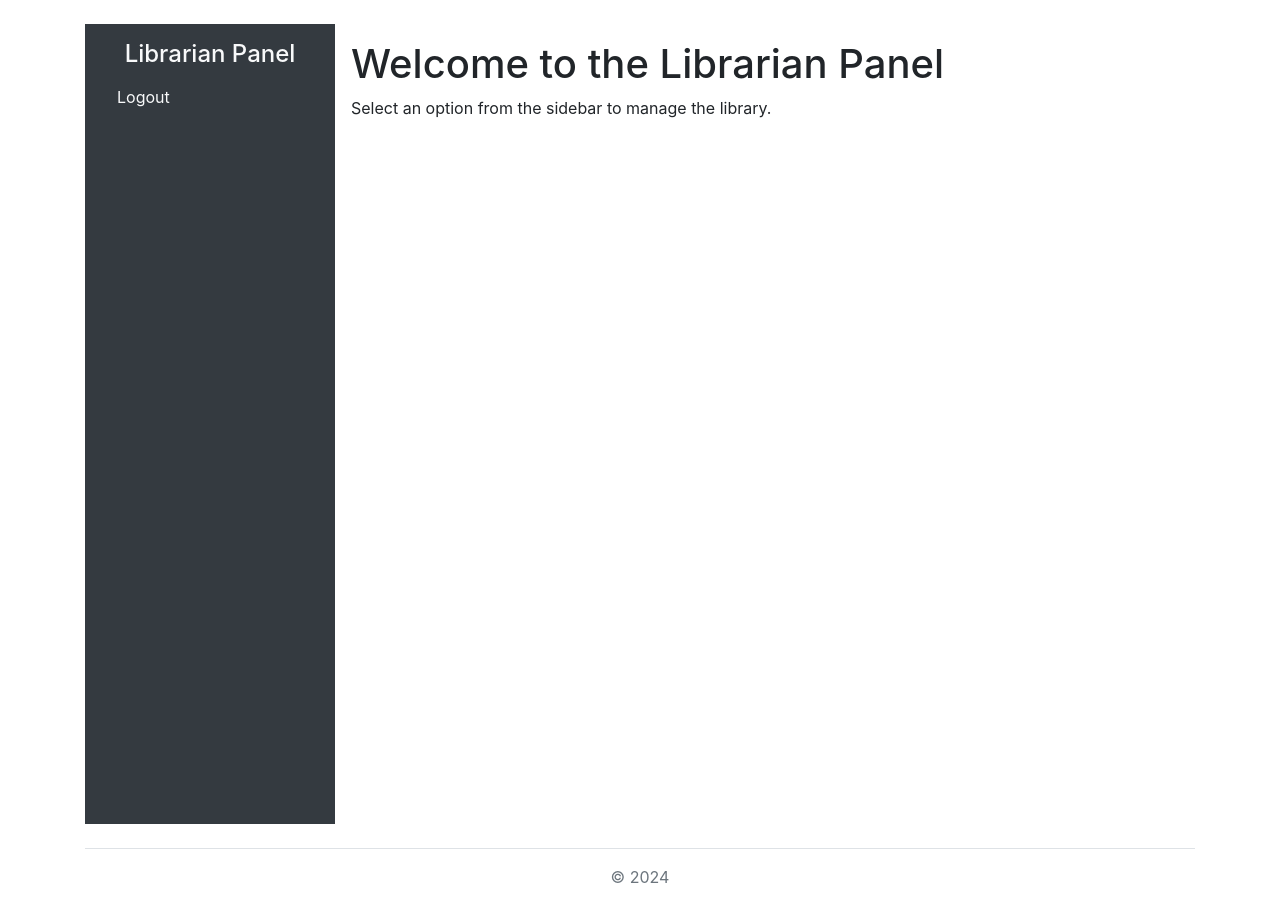
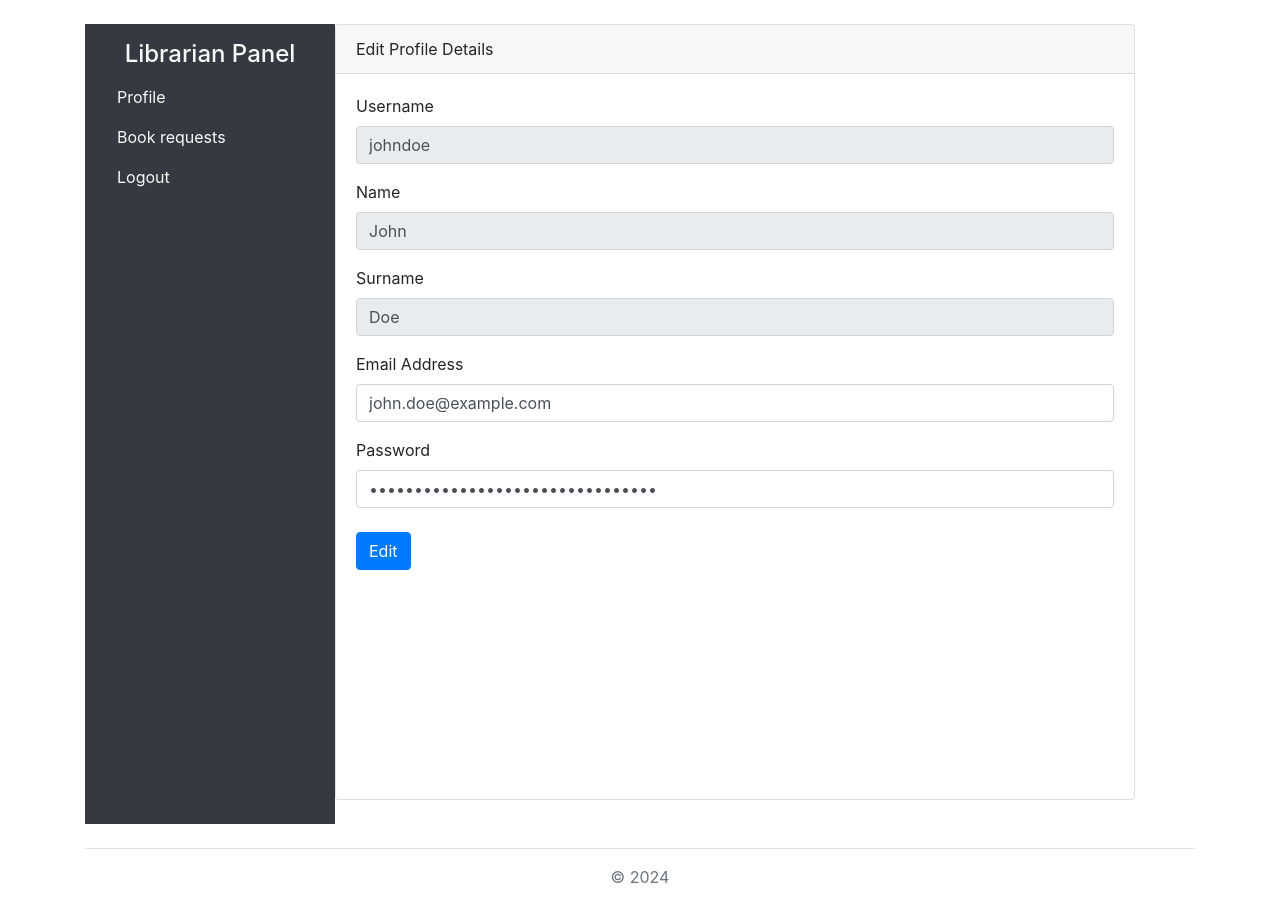
Before and after one commit to RegiLoshi/Library-Web, a PHP site: page /librarianProfile.php in a window 1280 px wide. Shown: the part 65-978 px from the top of the page. Run offline with PHP 8.4, Linux system fonts and the light colour scheme; a user stored in the database is signed in; data comes from the database, SQL or seed files in the repository; some libraries are stand-ins or nearby versions.

Commit message:
libprofile finaldb
UPDATED DB and librarian profile fixed nga alvini

```diff
--- a/php/category.php
+++ b/php/category.php
@@ -31,7 +31,7 @@ if (isset($_POST['delete_button'])) {
 if (isset($_POST['add_button'])) {
     $category = $_POST['category'];
     $quantity = $_POST['quantity'];
-    $query = "INSERT INTO bookcategory (name, Quantity) VALUES (:category, :quantity)";
+    $query = "INSERT INTO bookcategory (Category, Quantity) VALUES (:category, :quantity)";
     $statement = $conn->prepare($query);
     if ($statement->execute([':category' => $category, ':quantity' => $quantity])) {
         $message = 'Category added successfully.';
@@ -47,7 +47,7 @@ if (isset($_POST['add_button'])) {
 
 $query = "
     SELECT * FROM bookcategory
-    ORDER BY name ASC
+    ORDER BY Category ASC
     ";
 
 $statement = $conn->prepare($query);
@@ -103,7 +103,7 @@ $statement->execute();
                         foreach ($statement->fetchAll() as $row) {
                             echo '
                             <tr>
-                                <td>' . $row["name"] . '</td>
+                                <td>' . $row["Category"] . '</td>
                                 <td>' . $row["Quantity"] . '</td>
                                 <td>
                                     <form method="POST" action="">
--- a/php/librarianProfile.php
+++ b/php/librarianProfile.php
@@ -1,6 +1,6 @@
 <?php
-include 'header.php';
-include 'CheckAdminLogin.php';
+require_once('header.php');
+require_once('dbConnection.php');
 session_start();
 
 if(!isset($_SESSION['librarian_id'])){
@@ -8,18 +8,141 @@ if(!isset($_SESSION['librarian_id'])){
     exit();
 }
 
-//TO be edited
+$username = $_SESSION['librarian_id'];
+
+$query = "
+SELECT * FROM user
+WHERE username = '" . $username . "'
+";
+
+$result = $conn->query($query);
+
+$message = '';
+
+$error = '';
+
+if (isset($_POST['edit_librarian'])) {
+    $formdata = array();
+
+    if (empty($_POST['librarian_email'])) {
+        $error .= '<li>Email Address is required</li>';
+    } else {
+        if (!filter_var($_POST["librarian_email"], FILTER_VALIDATE_EMAIL)) {
+            $error .= '<li>Invalid Email Address</li>';
+        } else {
+            $formdata['librarian_email'] = $_POST['librarian_email'];
+        }
+    }
+
+    if (empty($_POST['librarian_password'])) {
+        $error .= '<li>Password is required</li>';
+    } else {
+        foreach ($result as $row) {
+            if ($_POST['librarian_password'] == $row['password']) {
+                $formdata['librarian_password'] = $_POST['librarian_password'];
+            } else {
+                $salt = 'WebDevLibrary12345$()';
+                $salted = $_POST['librarian_password'] . $salt;
+                $formdata['librarian_password'] = md5($salted);
+            }
+        }
+    }
+
+    if ($error == '') {
+        $librarian_username = $_SESSION['librarian_id'];
+
+        $data = array(
+            ':librarian_email' => $formdata['librarian_email'],
+            ':librarian_password' => $formdata['librarian_password'],
+            ':librarian_username' => $librarian_username
+        );
+
+        $query = "
+            UPDATE user
+            SET email = :librarian_email,
+            password = :librarian_password
+            WHERE username = :librarian_username
+        ";
+
+        $statement = $conn->prepare($query);
+
+        $statement->execute($data);
+
+        $message = 'Librarian Data Edited';
+
+        $query = "
+            SELECT * FROM user
+            WHERE username = '" . $_SESSION["librarian_id"] . "'
+        ";
+        $result = $conn->query($query);
+    }
+}
 ?>
-
-<div class="d-flex" id="navbar">
+<div class="d-flex">
     <nav class="nav flex-column bg-dark vh-100 p-3" style="width: 250px;">
         <h4 class="text-center text-light">Librarian Panel</h4>
+        <a class="nav-link text-light active" href="librarianProfile.php">Profile</a>
+        <a class="nav-link text-light" href="manageBookRequests.php">Book requests</a>
         <a class="nav-link text-light" href="logout.php">Logout</a>
     </nav>
 
-    <div class="flex-grow-1 p-3">
-        <h1>Welcome to the Librarian Panel</h1>
-        <p>Select an option from the sidebar to manage the library.</p>
+    <div class="card mb-4" style="width: 800px;">
+        <div class="card-header">
+            <i class="fas fa-user-edit"></i> Edit Profile Details
+        </div>
+        <div class="card-body">
+            <?php
+
+            if ($error != '') {
+                echo '<div class="alert alert-danger alert-dismissible fade show d-flex" role="alert"><ul class="list-unstyled">' . $error . '</ul></div>';
+            }
+
+            if ($message != '') {
+                echo '<div class="alert alert-success alert-dismissible fade show" role="alert">' . $message . '</div>';
+            }
+
+            ?>
+
+            <?php
+            foreach ($result as $row) {
+                ?>
+                <div class="mb-3">
+                        <label class="form-label">Username</label>
+                        <input type="text" name="librarian_username" id="librarian_username" class="form-control"
+                            value="<?php echo $row['username']; ?>" readonly />
+                </div>
+                <div class="mb-3">
+                        <label class="form-label">Name</label>
+                        <input type="text" name="librarian_name" id="librarian_name" class="form-control"
+                            value="<?php echo $row['firstName']; ?>" readonly />
+                </div>
+                <div class="mb-3">
+                        <label class="form-label">Surname</label>
+                        <input type="text" name="librarian_surname" id="librarian_surname" class="form-control"
+                            value="<?php echo $row['lastName']; ?>" readonly />
+                </div>
+                <form method="post">
+                    <div class="mb-3">
+                        <label class="form-label">Email Address</label>
+                        <input type="text" name="librarian_email" id="librarian_email" class="form-control"
+                            value="<?php echo $row['email']; ?>" />
+                    </div>
+                    <div class="mb-3">
+                        <label class="form-label">Password</label>
+                        <input type="password" name="librarian_password" id="librarian_password" class="form-control"
+                            value="<?php echo $row['password']; ?>" />
+                    </div>
+                    <div class="mt-4 mb-0">
+                        <input type="submit" name="edit_librarian" class="btn btn-primary" value="Edit" />
+                    </div>
+                </form>
+
+                <?php
+            }
+
+            ?>
+
+        </div>
     </div>
 </div>
 
```
Also changed, not shown: sql/finalDB.sql (+34 -28 lines).
